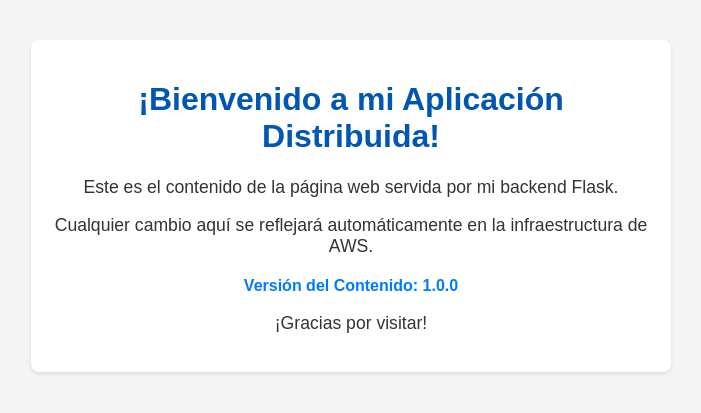
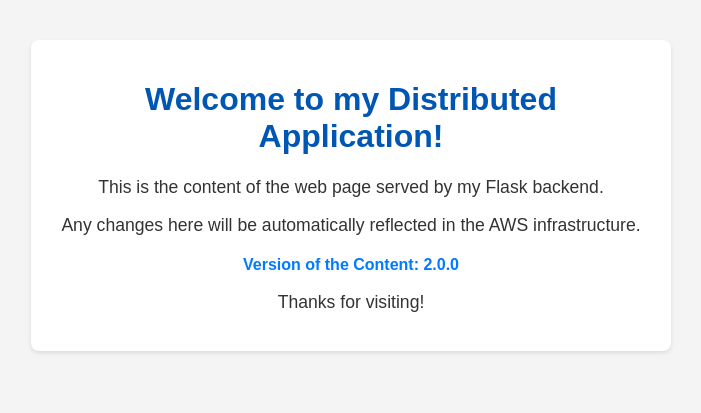
Before and after one commit to gaboToro/correction_test, a Flask app: page / in a window 1280 px wide. Shown: the top 413 px of the page, without its empty margins (289-990 px from the left). Run offline with Flask 3, Linux system fonts and the light colour scheme.

Commit message:
Change html file

```diff
--- a/backend/templates/index.html
+++ b/backend/templates/index.html
@@ -1,9 +1,9 @@
 <!DOCTYPE html>
-<html lang="es">
+<html lang="en">
 <head>
     <meta charset="UTF-8">
     <meta name="viewport" content="width=device-width, initial-scale=1.0">
-    <title>Aplicación Distribuida de Prueba</title>
+    <title>Distributed Test Application</title>
     <style>
         body {
             font-family: Arial, sans-serif;
@@ -35,13 +35,13 @@
 </head>
 <body>
     <div class="container">
-        <h1>¡Bienvenido a mi Aplicación Distribuida!</h1>
-        <p>Este es el contenido de la página web servida por mi backend Flask.</p>
-        <p>Cualquier cambio aquí se reflejará automáticamente en la infraestructura de AWS.</p>
+        <h1>Welcome to my Distributed Application!</h1>
+        <p>This is the content of the web page served by my Flask backend.</p>
+        <p>Any changes here will be automatically reflected in the AWS infrastructure.</p>
         <div class="version">
-            Versión del Contenido: 1.0.0
+            Version of the Content: 2.0.0
             </div>
-        <p>¡Gracias por visitar!</p>
+        <p>Thanks for visiting!</p>
     </div>
 </body>
 </html>
```
